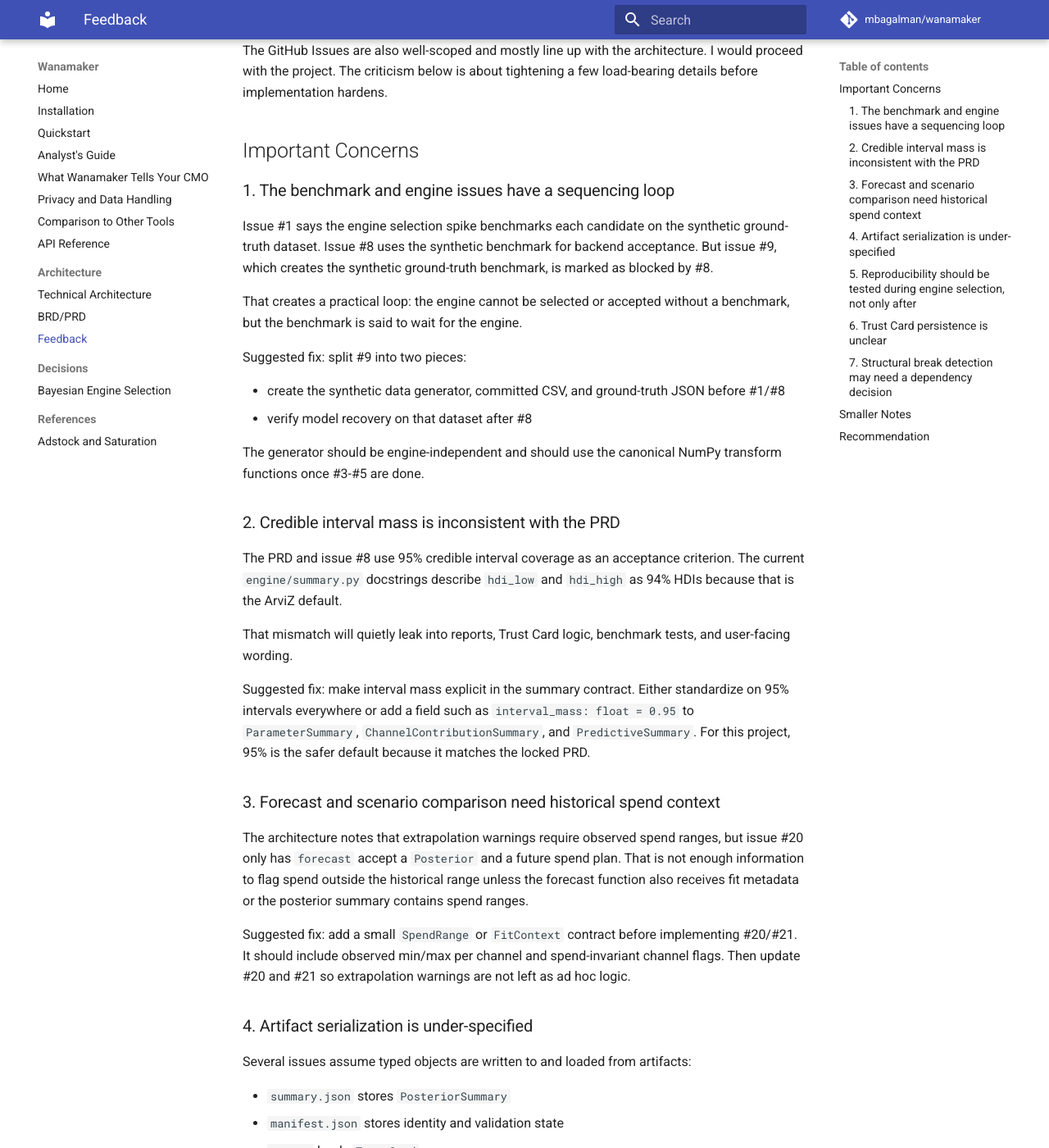
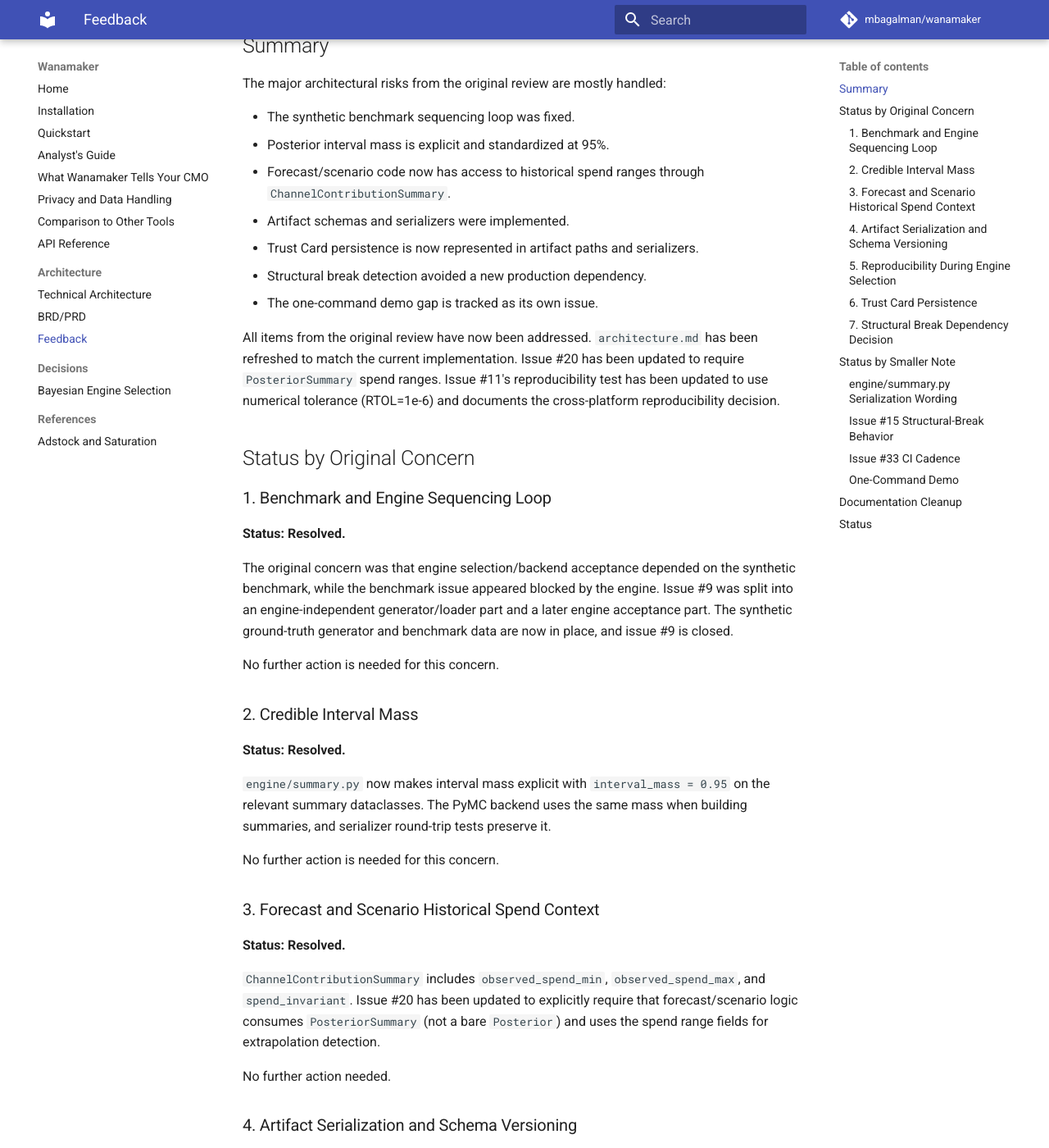
Before and after one commit to mbagalman/wanamaker, an MkDocs documentation site: the page built from docs/feedback.md, in a window 1280 px wide and 1400 px high, scrolled down 342 px. Shown: the whole window at 82% size. Built offline with MkDocs 1.6.1 and Material for MkDocs 9.7.7, drawn with Linux system fonts in a browser that asks for light colours; comment, search, counter and statistics services are not loaded; some of the changed text lies outside the part shown.

Commit message:
Address all feedback.md remaining items
- docs/architecture.md: refresh status from Phase -1 to Phase 0/Phase 1;
  update all module statuses (diagnose, engine/pymc, transforms, model,
  refresh/diff, benchmarks all implemented); add trust_card.json /
  refresh_diff.json to artifact layout with versioned envelope description;
  update forecast section to require PosteriorSummary + spend ranges;
  update reproducibility invariant to numerically close (RTOL=1e-6);
  update CI gates and open decisions table

- tests/test_reproducibility.py: replace exact equality with tolerance-
  based recursive float comparison (RTOL=1e-6); clear error message listing
  all fields that differ; handles NaN/Inf; still gated by env var

- docs/feedback.md: mark all remaining items resolved

- issue #20: updated to explicitly require PosteriorSummary (not bare
  Posterior) and consume observed_spend_min/max for extrapolation detection

Co-Authored-By: Claude Sonnet 4.6 <noreply@anthropic.com>

```diff
--- a/docs/feedback.md
+++ b/docs/feedback.md
@@ -1,76 +1,161 @@
-# Feedback on `architecture.md` and GitHub Issues
+# Feedback Status on `architecture.md` and GitHub Issues
 
-Overall: the updated architecture is much stronger than the first draft. The main concerns from the prior review have been addressed: transforms are no longer treated as fixed preprocessing, `PosteriorSummary` is now the downstream contract, run identity is split into `run_fingerprint` and `run_id`, `--skip-validation` is explicitly handled, xgboost is no longer conflated with Bayesian quick mode, and the reference path now points to `docs/references/adstock_and_saturation.md`.
+Last reviewed: 2026-04-29.
 
-The GitHub Issues are also well-scoped and mostly line up with the architecture. I would proceed with the project. The criticism below is about tightening a few load-bearing details before implementation hardens.
+This file started as a constructive critique of `docs/architecture.md` and the
+initial GitHub issue plan. Most of the load-bearing concerns have now been
+addressed in code, issues, or follow-up tracking. This version records what is
+complete and what still needs attention.
 
-## Important Concerns
+## Summary
 
-### 1. The benchmark and engine issues have a sequencing loop
+The major architectural risks from the original review are mostly handled:
 
-Issue #1 says the engine selection spike benchmarks each candidate on the synthetic ground-truth dataset. Issue #8 uses the synthetic benchmark for backend acceptance. But issue #9, which creates the synthetic ground-truth benchmark, is marked as blocked by #8.
+- The synthetic benchmark sequencing loop was fixed.
+- Posterior interval mass is explicit and standardized at 95%.
+- Forecast/scenario code now has access to historical spend ranges through
+  `ChannelContributionSummary`.
+- Artifact schemas and serializers were implemented.
+- Trust Card persistence is now represented in artifact paths and serializers.
+- Structural break detection avoided a new production dependency.
+- The one-command demo gap is tracked as its own issue.
 
-That creates a practical loop: the engine cannot be selected or accepted without a benchmark, but the benchmark is said to wait for the engine.
+All items from the original review have now been addressed. `architecture.md` has been
+refreshed to match the current implementation. Issue #20 has been updated to require
+`PosteriorSummary` spend ranges. Issue #11's reproducibility test has been updated
+to use numerical tolerance (RTOL=1e-6) and documents the cross-platform reproducibility
+decision.
 
-Suggested fix: split #9 into two pieces:
+## Status by Original Concern
 
-- create the synthetic data generator, committed CSV, and ground-truth JSON before #1/#8
-- verify model recovery on that dataset after #8
+### 1. Benchmark and Engine Sequencing Loop
 
-The generator should be engine-independent and should use the canonical NumPy transform functions once #3-#5 are done.
+**Status: Resolved.**
 
-### 2. Credible interval mass is inconsistent with the PRD
+The original concern was that engine selection/backend acceptance depended on the
+synthetic benchmark, while the benchmark issue appeared blocked by the engine.
+Issue #9 was split into an engine-independent generator/loader part and a later
+engine acceptance part. The synthetic ground-truth generator and benchmark data
+are now in place, and issue #9 is closed.
 
-The PRD and issue #8 use 95% credible interval coverage as an acceptance criterion. The current `engine/summary.py` docstrings describe `hdi_low` and `hdi_high` as 94% HDIs because that is the ArviZ default.
+No further action is needed for this concern.
 
-That mismatch will quietly leak into reports, Trust Card logic, benchmark tests, and user-facing wording.
+### 2. Credible Interval Mass
 
-Suggested fix: make interval mass explicit in the summary contract. Either standardize on 95% intervals everywhere or add a field such as `interval_mass: float = 0.95` to `ParameterSummary`, `ChannelContributionSummary`, and `PredictiveSummary`. For this project, 95% is the safer default because it matches the locked PRD.
+**Status: Resolved.**
 
-### 3. Forecast and scenario comparison need historical spend context
+`engine/summary.py` now makes interval mass explicit with `interval_mass = 0.95`
+on the relevant summary dataclasses. The PyMC backend uses the same mass when
+building summaries, and serializer round-trip tests preserve it.
 
-The architecture notes that extrapolation warnings require observed spend ranges, but issue #20 only has `forecast` accept a `Posterior` and a future spend plan. That is not enough information to flag spend outside the historical range unless the forecast function also receives fit metadata or the posterior summary contains spend ranges.
+No further action is needed for this concern.
 
-Suggested fix: add a small `SpendRange` or `FitContext` contract before implementing #20/#21. It should include observed min/max per channel and spend-invariant channel flags. Then update #20 and #21 so extrapolation warnings are not left as ad hoc logic.
+### 3. Forecast and Scenario Historical Spend Context
 
-### 4. Artifact serialization is under-specified
+**Status: Resolved.**
 
-Several issues assume typed objects are written to and loaded from artifacts:
+`ChannelContributionSummary` includes `observed_spend_min`, `observed_spend_max`,
+and `spend_invariant`. Issue #20 has been updated to explicitly require that
+forecast/scenario logic consumes `PosteriorSummary` (not a bare `Posterior`) and
+uses the spend range fields for extrapolation detection.
 
-- `summary.json` stores `PosteriorSummary`
-- `manifest.json` stores identity and validation state
-- `report` loads `TrustCard`
-- `refresh` persists a diff report
+No further action needed.
 
-The architecture names these files, but there is no issue dedicated to JSON schema, serialization/deserialization, schema versioning, or backward compatibility. This will become painful once reports and refresh compare old runs.
+### 4. Artifact Serialization and Schema Versioning
 
-Suggested fix: add a dedicated issue for artifact schemas and serializers. It should cover `PosteriorSummary`, `TrustCard`, `RefreshDiff`, and `manifest.json`, including `summary_schema_version` and round-trip tests.
+**Status: Resolved.**
 
-### 5. Reproducibility should be tested during engine selection, not only after
+Issue #41 was created and closed. `artifacts.py` now includes versioned
+serialization/deserialization for:
 
-Issue #11 adds a bit-for-bit reproducibility CI test after the backend exists. That is necessary, but reproducibility is also a deciding constraint for #1. Different engines, BLAS settings, chain parallelism, and sampler implementations may behave differently across platforms.
+- `summary.json`
+- `trust_card.json`
+- `refresh_diff.json`
+- `manifest.json`
 
-Suggested fix: add reproducibility to the Phase -1 engine decision criteria: same data, config, and seed should produce byte-identical `PosteriorSummary` on repeated runs in the same clean environment. If cross-platform bit-for-bit identity is required, test that explicitly during #1 rather than discovering it after the engine has been chosen.
+The serializers use schema-version envelopes, and tests cover round trips plus
+incompatible schema-version errors.
 
-### 6. Trust Card persistence is unclear
+No further action is needed for this concern, beyond keeping schema versions
+updated when artifact formats change.
 
-Issue #19 implements Trust Card computation. Issue #30 says `report` loads a `TrustCard` from the run, but #10 does not list a Trust Card artifact and the architecture's run directory does not include one.
+### 5. Reproducibility During Engine Selection
 
-Suggested fix: decide whether Trust Cards are persisted as `trust_card.json` or recomputed from `summary.json`, `manifest.json`, and any `refresh_diff.json` each time. I prefer persisting the computed card with a schema version, because it makes reports auditable and keeps the exact status visible after thresholds change in future versions.
+**Status: Resolved.**
 
-### 7. Structural break detection may need a dependency decision
+Issue #1 is closed with the PyMC decision. Issue #11 has a reproducibility test
+(`tests/test_reproducibility.py`) that fits the synthetic benchmark twice with the
+same seed and compares all summary floats within RTOL=1e-6. The cross-platform
+reproducibility decision is documented: numerically close (RTOL=1e-6), not
+bit-for-bit identical. The test is gated by `WANAMAKER_RUN_ENGINE_TESTS=1` to
+keep fast unit runs fast.
 
-Issue #14 suggests using a robust change-point library such as `ruptures`. That may be reasonable, but it would become a production dependency in a core command. It should be evaluated with the same install-friction and local-first discipline as the engine, even though it is smaller.
+No further action needed.
 
-Suggested fix: make #14 include a mini dependency decision: dependency size, install behavior on Windows/macOS/Linux, deterministic behavior, and whether a simpler in-house method is sufficient for v1.
+### 6. Trust Card Persistence
 
-## Smaller Notes
+**Status: Resolved.**
 
-- `engine/summary.py` says summaries are serialized to the run manifest, but the architecture says `PosteriorSummary` is written to `summary.json`. The latter is correct; update the docstring when touching that file.
-- Issue #15 says structural breaks run only with `--config`, while the updated architecture marks structural breaks as config-independent. Pick one behavior and align the issue.
-- Issue #33 should probably run on release branches or nightly if running every PR is too heavy once `fit` exists. The acceptance is right; the cadence may need practicality.
-- Issue #40 mentions a one-command example, but the CLI has six commands and no `wanamaker run --example` command. Either add an issue for a one-command demo wrapper or revise the README/release checklist language.
+The artifact layer now includes `trust_card.json` as a persisted artifact and
+provides versioned Trust Card serializers. This supports auditable reports and
+avoids future threshold changes silently rewriting old Trust Card states.
 
-## Recommendation
+No further action is needed for this concern.
 
-Proceed with the plan. The architecture and issues are coherent enough to start work. Before implementing the engine backend, I would first clean up the sequencing loop around the synthetic benchmark, standardize credible interval mass at 95%, and add an artifact schema/serialization issue. Those are the places most likely to create avoidable rework later.
+### 7. Structural Break Dependency Decision
+
+**Status: Resolved by implementation choice.**
+
+The structural-break check was implemented with an in-house deterministic method
+instead of adding a new production dependency such as `ruptures`. This avoids
+additional install friction and keeps the diagnostic local-first.
+
+No further action is needed for this concern unless later benchmark results show
+the in-house method is not accurate enough.
+
+## Status by Smaller Note
+
+### `engine/summary.py` Serialization Wording
+
+**Status: Resolved.**
+
+The summary contract now clearly points to `summary.json` rather than the run
+manifest.
+
+### Issue #15 Structural-Break Behavior
+
+**Status: Resolved in current behavior.**
+
+Structural breaks are treated as config-independent diagnostic checks. This
+matches the updated architecture direction.
+
+### Issue #33 CI Cadence
+
+**Status: Still a planning note.**
+
+The network-isolated command test remains future CI work. The original caution
+still stands: once `fit` is expensive, it may need to run on `main`, release
+tags, or nightly rather than every PR.
+
+### One-Command Demo
+
+**Status: Tracked, not implemented.**
+
+Issue #42 tracks the `wanamaker run --example public_benchmark` style wrapper.
+This remains blocked by the report command and public example dataset work.
+
+## Documentation Cleanup
+
+**Status: Resolved.**
+
+`docs/architecture.md` has been refreshed:
+- All module statuses updated to reflect implementation reality.
+- Artifact layout updated to include `trust_card.json`, `refresh_diff.json`, and the versioned envelope format.
+- Engine/backend status updated to reflect the implemented PyMC backend.
+- Forecast section updated to require `PosteriorSummary` spend ranges.
+- Reproducibility invariant updated to "numerically close (RTOL=1e-6)".
+- Open decisions table updated with the reproducibility resolution.
+
+## Status
+
+All original feedback items are resolved. No further action needed on this document.
```
Also changed, not shown: docs/architecture.md (+47 -37 lines), 1 other file.
